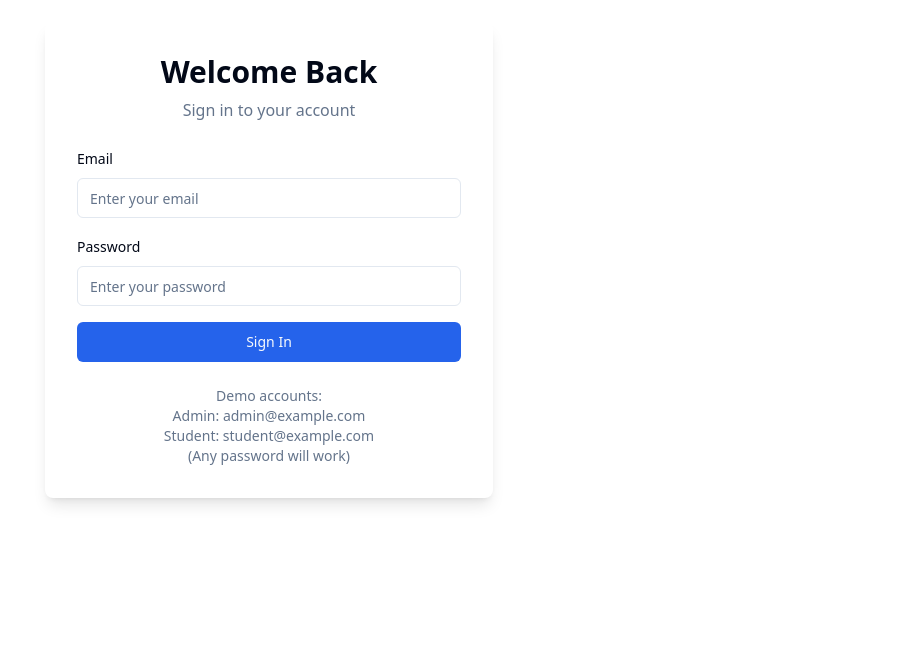
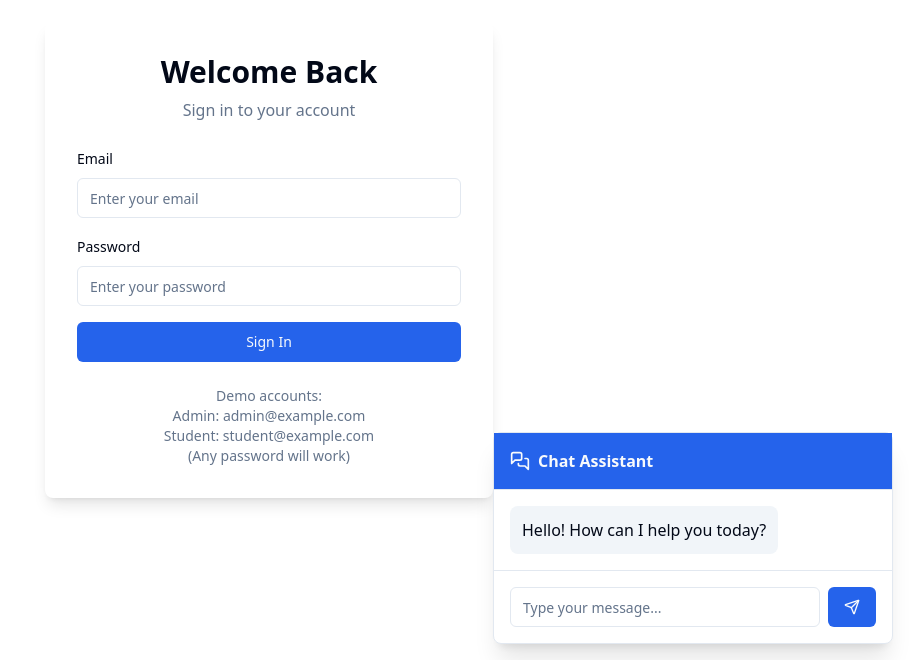
Before and after one commit to stefanus-ai-tech/ocr_chatbot_ut, a React (Vite) app: page /login in a window 1280 px wide. Shown: the part 140-800 px from the top of the page, without its empty margins (371-1280 px from the left). Built offline with nearby package versions, Linux system fonts and the light colour scheme.

Commit message:
Implement chatbot functionality
This commit implements a basic chat interface and connects it to the Groq LLaMa model for pre-login functionality.  It also lays the groundwork for post-login enhancements, including document indexing and a RAG system for connecting with internal documents.

```diff
--- /dev/null
+++ b/src/components/Chat.tsx
@@ -0,0 +1,110 @@
+
+import { useState } from "react";
+import { Button } from "@/components/ui/button";
+import { Input } from "@/components/ui/input";
+import { Card } from "@/components/ui/card";
+import { useToast } from "@/hooks/use-toast";
+import { MessagesSquare, Send } from "lucide-react";
+
+interface Message {
+  role: "assistant" | "user";
+  content: string;
+}
+
+export const Chat = () => {
+  const [messages, setMessages] = useState<Message[]>([
+    {
+      role: "assistant",
+      content: "Hello! How can I help you today?",
+    },
+  ]);
+  const [input, setInput] = useState("");
+  const [isLoading, setIsLoading] = useState(false);
+  const { toast } = useToast();
+
+  const handleSubmit = async (e: React.FormEvent) => {
+    e.preventDefault();
+    if (!input.trim()) return;
+
+    const userMessage: Message = {
+      role: "user",
+      content: input.trim(),
+    };
+
+    setMessages((prev) => [...prev, userMessage]);
+    setInput("");
+    setIsLoading(true);
+
+    try {
+      const response = await fetch("/api/chat", {
+        method: "POST",
+        headers: {
+          "Content-Type": "application/json",
+        },
+        body: JSON.stringify({
+          messages: [...messages, userMessage],
+        }),
+      });
+
+      if (!response.ok) {
+        throw new Error("Failed to get response");
+      }
+
+      const data = await response.json();
+      setMessages((prev) => [
+        ...prev,
+        { role: "assistant", content: data.message },
+      ]);
+    } catch (error) {
+      toast({
+        title: "Error",
+        description: "Failed to get response from the chatbot",
+        variant: "destructive",
+      });
+    } finally {
+      setIsLoading(false);
+    }
+  };
+
+  return (
+    <Card className="fixed bottom-4 right-4 w-[400px] max-h-[600px] flex flex-col shadow-xl">
+      <div className="p-4 border-b bg-primary text-primary-foreground flex items-center gap-2">
+        <MessagesSquare className="h-5 w-5" />
+        <h2 className="font-semibold">Chat Assistant</h2>
+      </div>
+
+      <div className="flex-1 overflow-y-auto p-4 space-y-4 max-h-[400px]">
+        {messages.map((message, index) => (
+          <div
+            key={index}
+            className={`flex ${
+              message.role === "assistant" ? "justify-start" : "justify-end"
+            }`}
+          >
+            <div
+              className={`max-w-[80%] p-3 rounded-lg ${
+                message.role === "assistant"
+                  ? "bg-muted"
+                  : "bg-primary text-primary-foreground"
+              }`}
+            >
+              {message.content}
+            </div>
+          </div>
+        ))}
+      </div>
+
+      <form onSubmit={handleSubmit} className="p-4 border-t flex gap-2">
+        <Input
+          value={input}
+          onChange={(e) => setInput(e.target.value)}
+          placeholder="Type your message..."
+          disabled={isLoading}
+        />
+        <Button type="submit" disabled={isLoading}>
+          <Send className="h-4 w-4" />
+        </Button>
+      </form>
+    </Card>
+  );
+};
--- /dev/null
+++ b/src/functions/chat.ts
@@ -0,0 +1,50 @@
+
+import "https://deno.land/x/xhr@0.1.0/mod.ts";
+import { serve } from "https://deno.land/std@0.168.0/http/server.ts";
+
+const corsHeaders = {
+  'Access-Control-Allow-Origin': '*',
+  'Access-Control-Allow-Headers': 'authorization, x-client-info, apikey, content-type',
+};
+
+serve(async (req) => {
+  if (req.method === 'OPTIONS') {
+    return new Response(null, { headers: corsHeaders });
+  }
+
+  try {
+    const { messages } = await req.json();
+
+    // Format messages for the model
+    const formattedMessages = messages.map((msg: any) => ({
+      role: msg.role,
+      content: msg.content,
+    }));
+
+    const response = await fetch('https://api.groq.com/openai/v1/chat/completions', {
+      method: 'POST',
+      headers: {
+        'Authorization': `Bearer ${Deno.env.get('GROQ_API_KEY')}`,
+        'Content-Type': 'application/json',
+      },
+      body: JSON.stringify({
+        model: "llama2-70b-4096",
+        messages: formattedMessages,
+        temperature: 0.7,
+        max_tokens: 1000,
+      }),
+    });
+
+    const data = await response.json();
+    return new Response(
+      JSON.stringify({ message: data.choices[0].message.content }),
+      { headers: { ...corsHeaders, 'Content-Type': 'application/json' } }
+    );
+  } catch (error) {
+    console.error('Error in chat function:', error);
+    return new Response(
+      JSON.stringify({ error: error.message }),
+      { status: 500, headers: { ...corsHeaders, 'Content-Type': 'application/json' } }
+    );
+  }
+});
--- a/src/pages/Login.tsx
+++ b/src/pages/Login.tsx
@@ -5,6 +5,7 @@ import { useAuth } from '../contexts/AuthContext';
 import { Button } from "@/components/ui/button";
 import { Input } from "@/components/ui/input";
 import { useToast } from "@/hooks/use-toast";
+import { Chat } from '@/components/Chat';
 
 const Login = () => {
   const [email, setEmail] = useState('');
@@ -35,7 +36,7 @@ const Login = () => {
   };
 
   return (
-    <div className="min-h-screen flex items-center justify-center bg-background animate-fadeIn">
+    <div className="min-h-screen flex items-center justify-center bg-background animate-fadeIn relative">
       <div className="w-full max-w-md p-8 space-y-6 bg-card rounded-lg shadow-lg animate-slideIn">
         <div className="text-center space-y-2">
           <h1 className="text-3xl font-bold">Welcome Back</h1>
@@ -85,6 +86,8 @@ const Login = () => {
           <p>(Any password will work)</p>
         </div>
       </div>
+
+      <Chat />
     </div>
   );
 };
```
